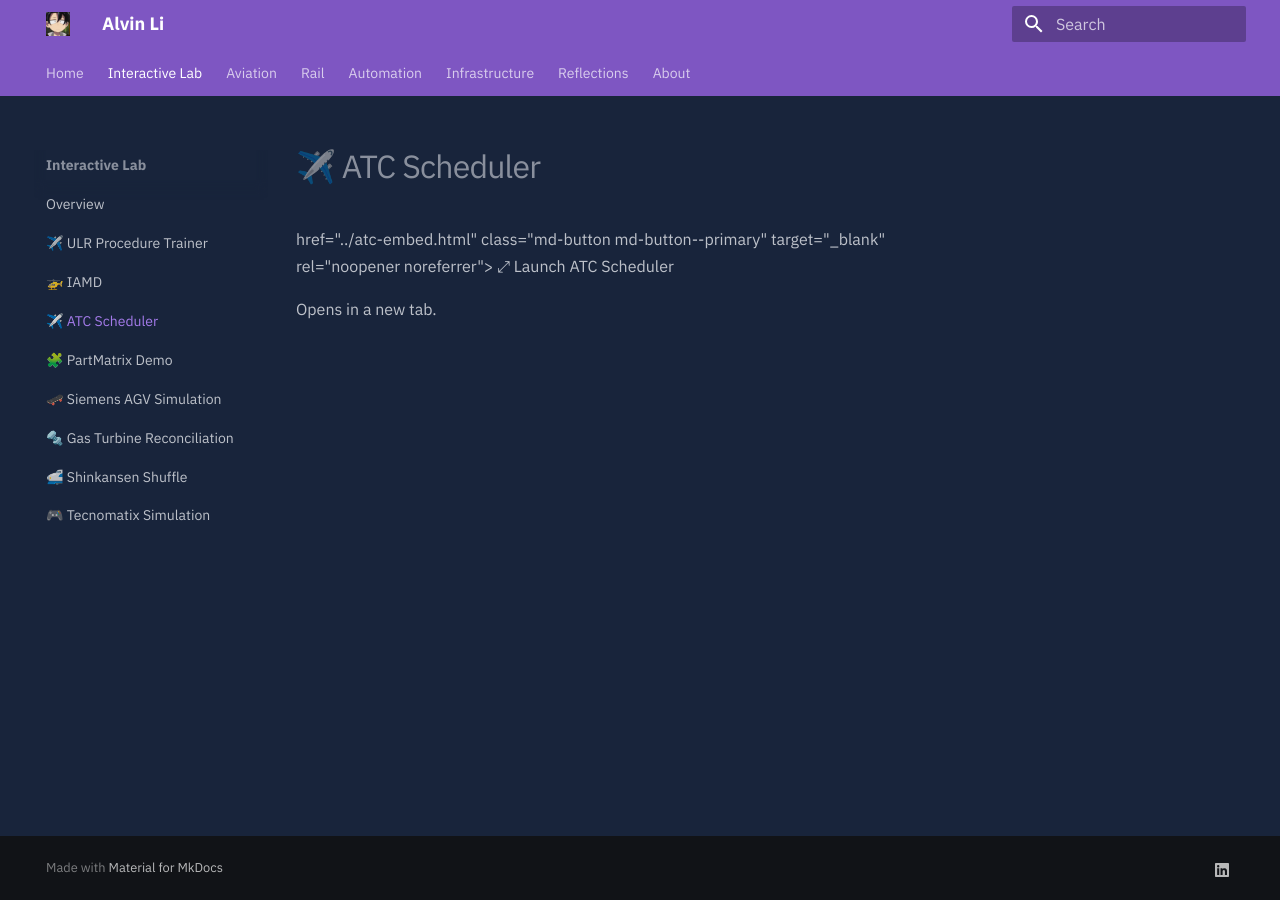
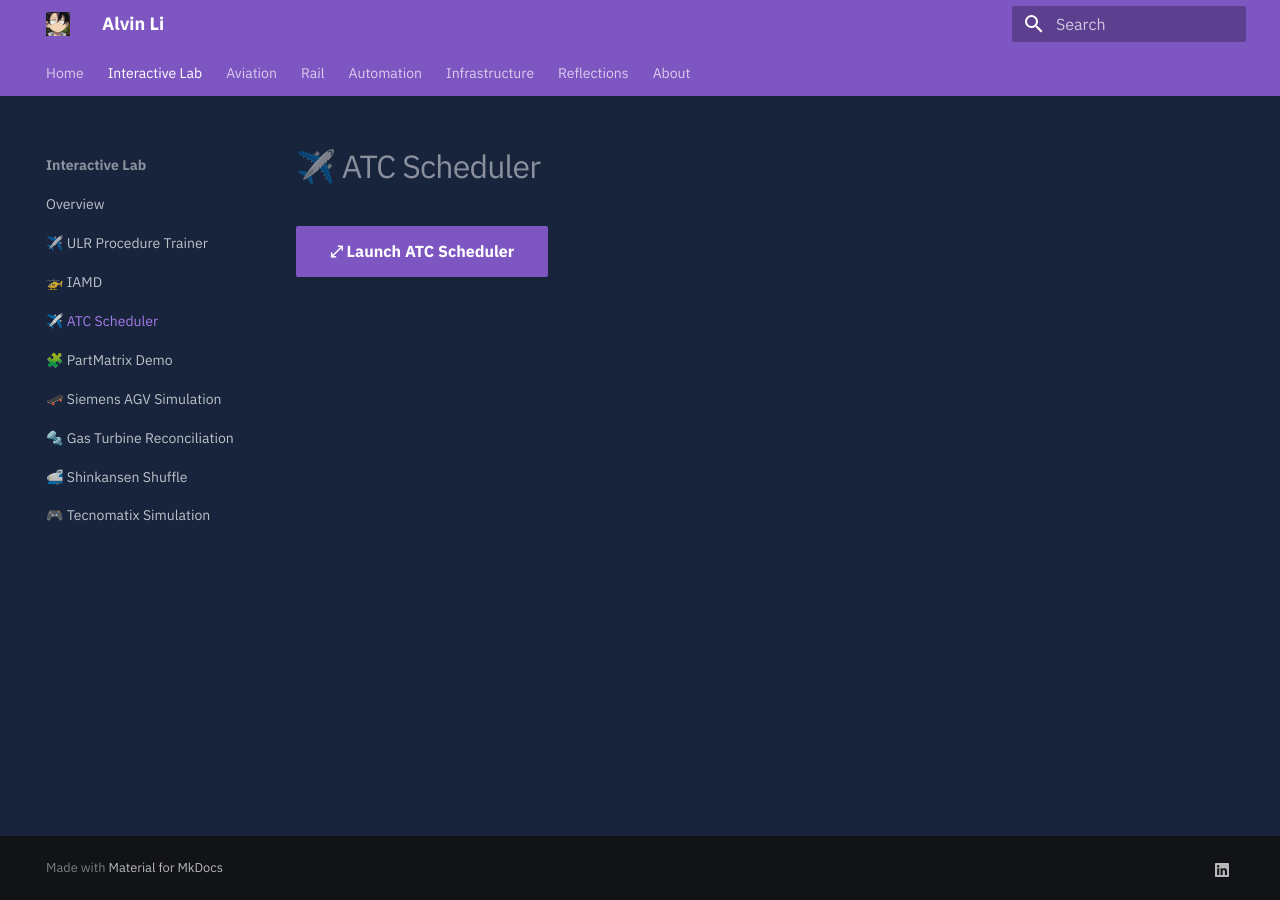
Before and after one commit to alvvvli/alvin-site, an MkDocs documentation site: the page built from docs/lab/atc.md, in a window 1280 px wide. Built offline with MkDocs 1.6.1 and Material for MkDocs 9.7.7, drawn with Linux system fonts in a browser that asks for light colours.

Commit message:
Update atc.md

```diff
--- a/docs/lab/atc.md
+++ b/docs/lab/atc.md
@@ -1,16 +1,9 @@
 # ✈️ ATC Scheduler
 
-<div class="atc-launch">
-    href="../atc-embed.html"
-    class="md-button md-button--primary"
-    target="_blank"
-    rel="noopener noreferrer">
-    ⤢ Launch ATC Scheduler
-  </a>
-</div>
-
-<style>
-  .atc-launch { margin: 8px 0 16px; }
-</style>
-
-Opens in a new tab.
+<a
+  href="../atc-embed.html"
+  class="md-button md-button--primary"
+  target="_blank"
+  rel="noopener noreferrer">
+  ⤢ Launch ATC Scheduler
+</a>
```
